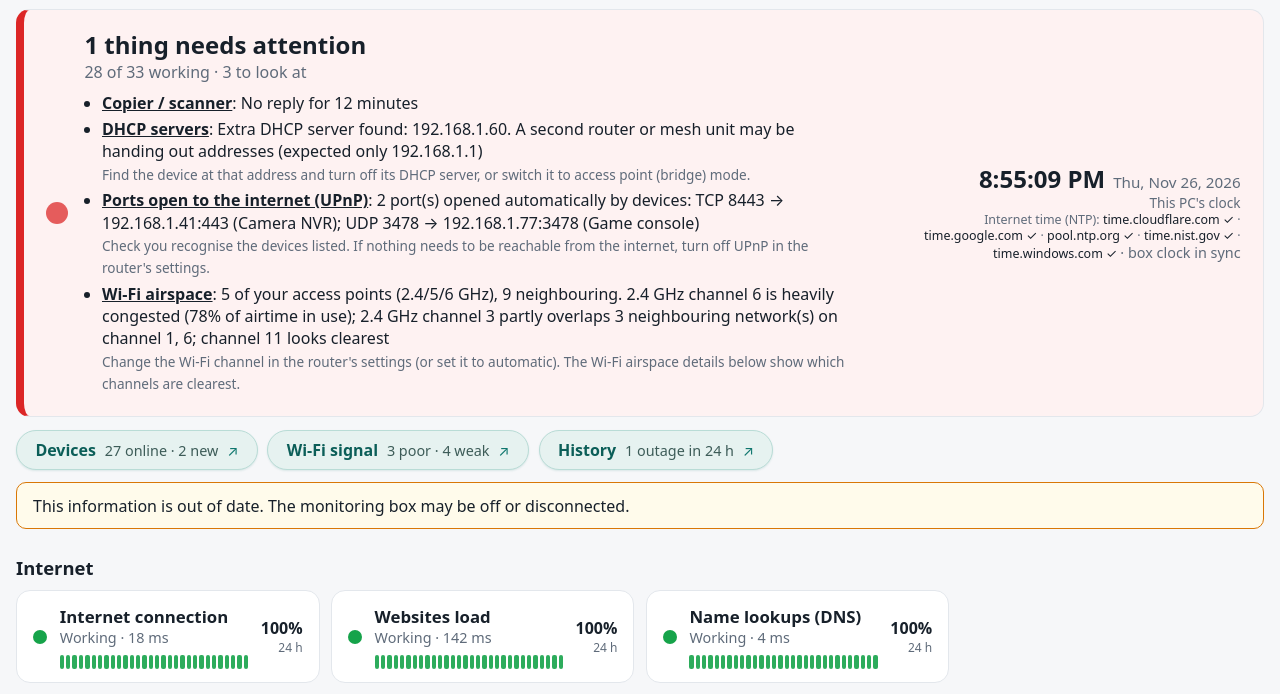
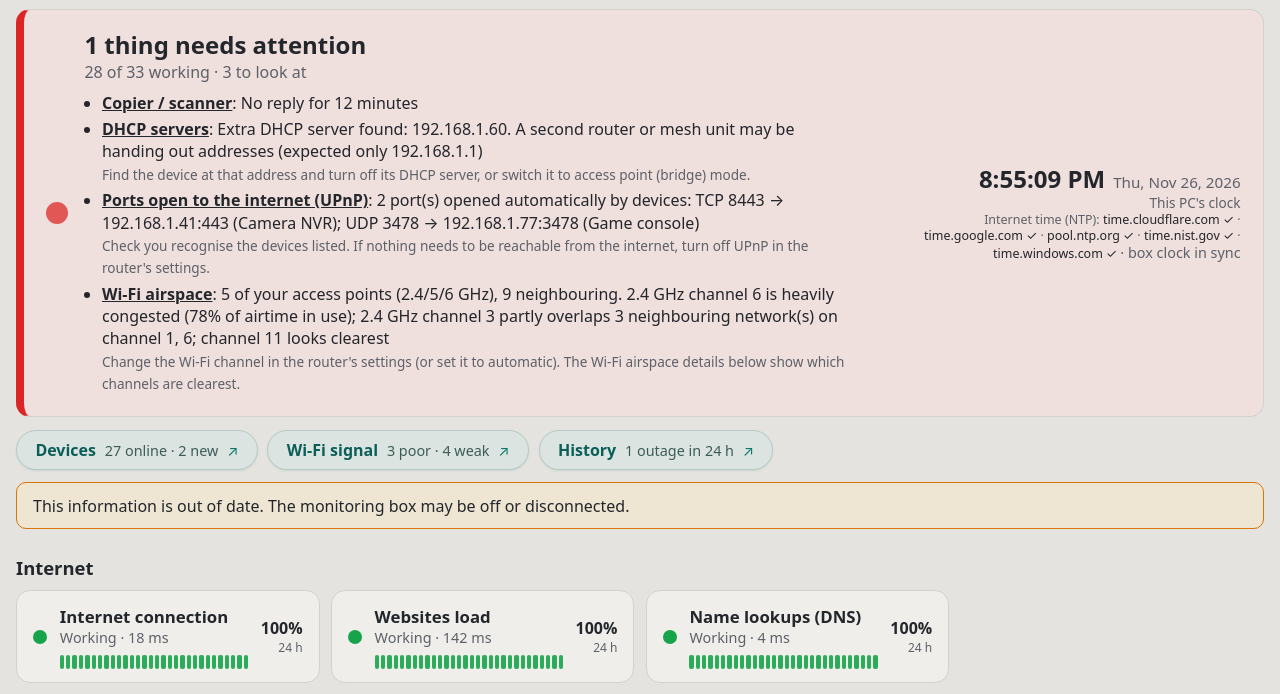
Before and after one commit to Giles-de-Streel/lanpulse, a plain HTML site: page web/index.html in a window 1280 px wide. Shown: the part 106-800 px from the top of the page. Drawn offline with Linux system fonts and the light colour scheme; no server answers; files whose address does not match are found by name.

Commit message:
Softer, neutral light theme: stone greys instead of bright white
Co-Authored-By: Claude Opus 5.5 <noreply@anthropic.com>

```diff
--- a/web/style.css
+++ b/web/style.css
@@ -1,7 +1,7 @@
 :root {
-  --bg: #f6f7f9; --card: #fff; --text: #17202a; --muted: #5f6b7a; --line: #e3e7ec;
-  --up: #16a34a; --up-bg: #ecfdf3; --down: #dc2626; --down-bg: #fef2f2;
-  --pending: #d97706; --pending-bg: #fffbeb; --maint: #2563eb; --unknown: #9aa4b2;
+  --bg: #e4e3df; --card: #efeeea; --text: #23262b; --muted: #5d6168; --line: #d3d1cb;
+  --up: #16a34a; --up-bg: #dfe9e1; --down: #dc2626; --down-bg: #efdfdd;
+  --pending: #d97706; --pending-bg: #eee5d3; --maint: #2563eb; --unknown: #9aa4b2;
   --radius: 14px; color-scheme: light dark;
 }
 @media (prefers-color-scheme: dark) {
@@ -294,11 +294,11 @@ button.small { padding: .15rem .55rem; font-size: .8rem; margin-left: .4rem; }
 /* quick-link buttons: bigger, shaded so they stand out */
 .quick { gap: .6rem; margin: .8rem 0 .3rem; }
 .qbtn { padding: .55rem 1.15rem; font-size: 1rem; gap: .55rem;
-  background: #e6f2f0; border-color: #b9dcd6; box-shadow: 0 1px 2px rgba(15, 118, 110, .12); }
+  background: #dce4e1; border-color: #b7cbc6; box-shadow: 0 1px 2px rgba(15, 118, 110, .12); }
 .qbtn b { color: #0b5e58; }
 .qbtn span { color: #3d5c58; font-size: .9rem; }
 .qbtn i { font-size: .9rem; }
-.qbtn:hover { background: #d5ebe7; border-color: #0f766e; }
+.qbtn:hover { background: #cfdcd8; border-color: #0f766e; }
 body.kiosk .qbtn { font-size: .95rem; padding: .45rem 1rem; }
 @media (prefers-color-scheme: dark) {
   .qbtn { background: #12302d; border-color: #1f4f4a; }
```
Also changed, not shown: web/manifest.webmanifest.
